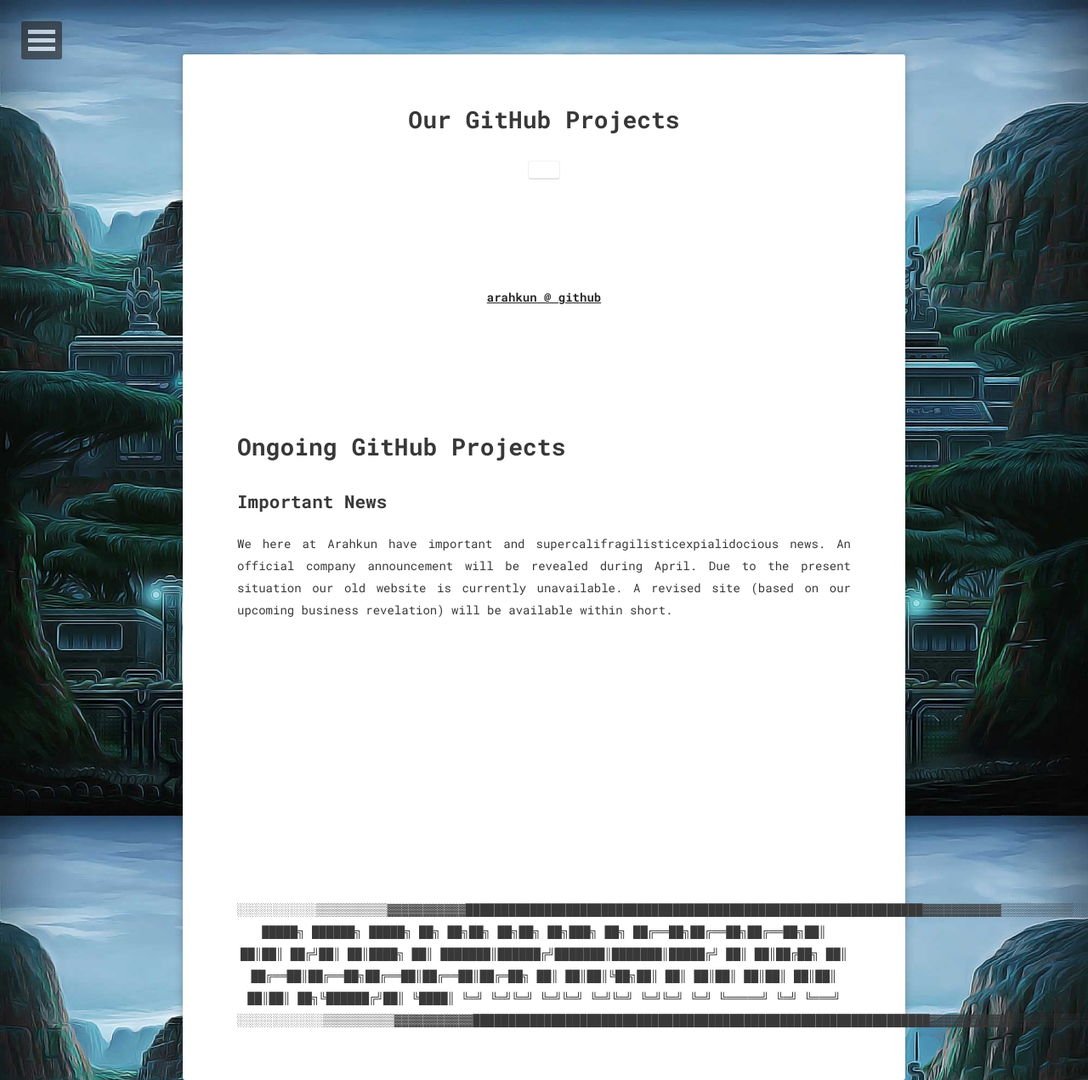
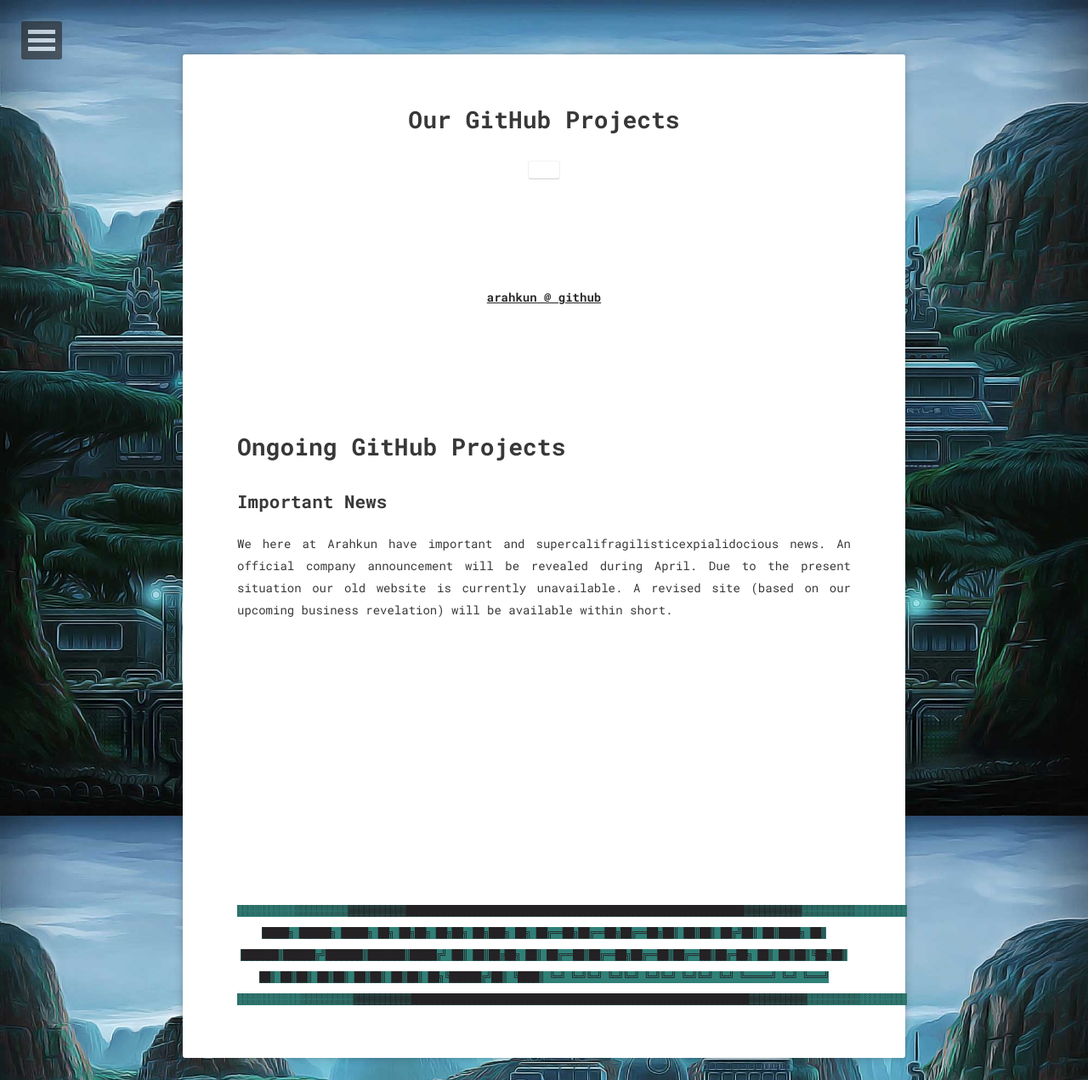
Before and after one commit to arahkun/arahkun.github.io, a Jekyll site: the page built from projects/index.md, in a window 1280 px wide. Shown: the whole page at 85% size. Built offline with Jekyll 4.4.1, drawn with Linux system fonts in a browser that asks for light colours.

Commit message:
Update index.md

```diff
--- a/projects/index.md
+++ b/projects/index.md
@@ -20,7 +20,7 @@
 
 <br><br><br><br>
 
-<span class="c0de">
+<c0de>
 ░░░░░░░░░░░▒▒▒▒▒▒▒▒▒▒▓▓▓▓▓▓▓▓▓▓▓████████████████████████████████████████████████████████████████▓▓▓▓▓▓▓▓▓▓▓▒▒▒▒▒▒▒▒▒▒░░░░░░░░░░
 
  █████╗ ██████╗  █████╗ ██╗  ██╗██╗  ██╗██╗   ██╗███╗   ██╗
@@ -30,5 +30,5 @@
 ██║  ██║██║  ██║██║  ██║██║  ██║██║  ██╗╚██████╔╝██║ ╚████║
 ╚═╝  ╚═╝╚═╝  ╚═╝╚═╝  ╚═╝╚═╝  ╚═╝╚═╝  ╚═╝ ╚═════╝ ╚═╝  ╚═══╝
 ░░░░░░░░░░░░▒▒▒▒▒▒▒▒▒▒▓▓▓▓▓▓▓▓▓▓▓████████████████████████████████████████████████████████████████▓▓▓▓▓▓▓▓▓▓▓▒▒▒▒▒▒▒▒▒▒░░░░░░░░░
-</span>
+</c0de>
 </center>
```
